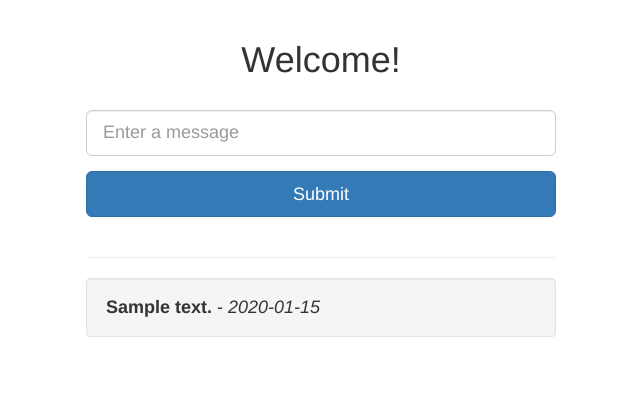
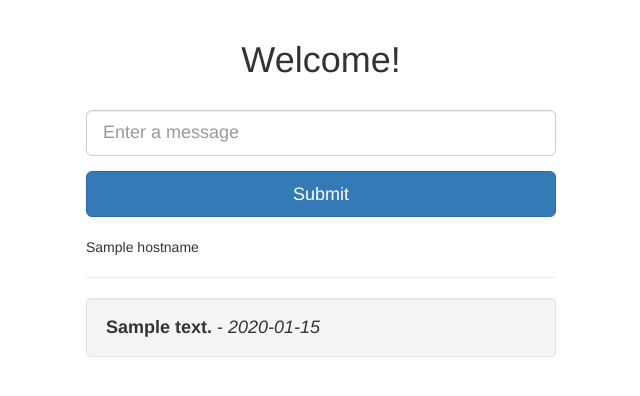
Before and after one commit to liranfar/flask-on-swarm, a Flask app: template web/templates/index.html in a window 1280 px wide. Shown: the top 396 px of the page, without its empty margins (319-959 px from the left). Run offline with Flask 2, Linux system fonts and the light colour scheme; tables that the repository leaves empty hold one stand-in row (values such as "Sample post"); the template is opened without the code that fills it: values that come from a table or form of the project are taken from there, most other values are stand-ins (such as "Sample title", 1, 10 or a date in 2020); some libraries are stand-ins or nearby versions.

Commit message:
display hostname Id

```diff
--- a/docker-compose.yml
+++ b/docker-compose.yml
@@ -52,7 +52,6 @@ services:
     volumes:
       - /www/static
       - web-volume:/usr/src/app/static
-
     networks:
       - webnet
 
--- a/web/app.py
+++ b/web/app.py
@@ -5,6 +5,7 @@ from flask import Flask
 from flask import request, render_template
 from flask.ext.sqlalchemy import SQLAlchemy
 from config import BaseConfig
+import socket
 
 
 app = Flask(__name__)
@@ -23,7 +24,7 @@ def index():
         db.session.add(post)
         db.session.commit()
     posts = Post.query.order_by(Post.date_posted.desc()).all()
-    return render_template('index.html', posts=posts)
+    return render_template('index.html', posts=posts, hostname=socket.gethostname())
 
 
 if __name__ == '__main__':
--- a/web/templates/index.html
+++ b/web/templates/index.html
@@ -16,8 +16,10 @@
 </form>
 
 <br>
-<hr>
-
+<div id=hostname>
+  {{hostname}}
+</div>
+<hr />
 <div>
   {% for post in posts %}
     <h4 class="well"><strong>{{post.text}}</strong> - <em>{{post.date_posted.strftime('%Y-%m-%d')}}</em></h4>
```
Also changed, not shown: README.md.
